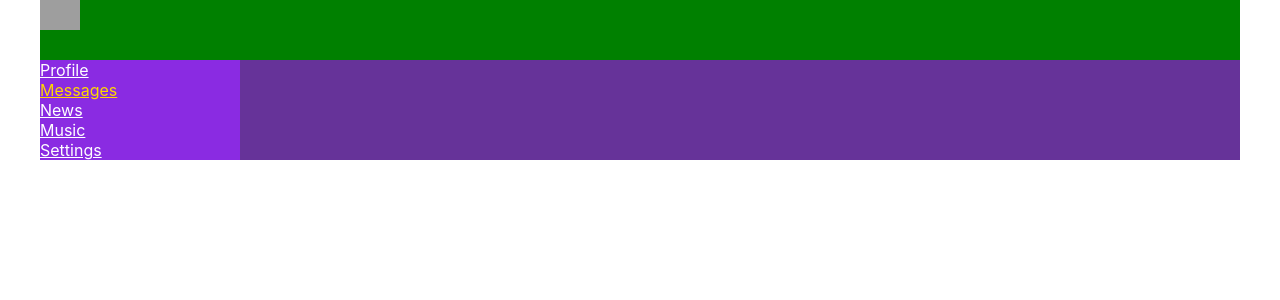
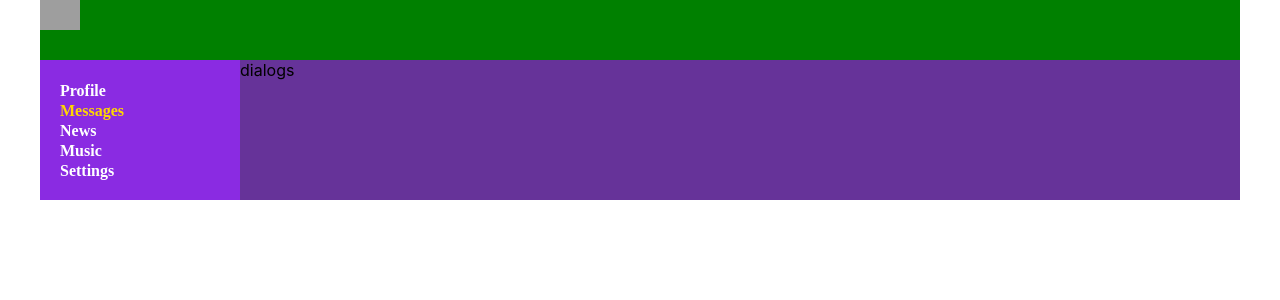
Before and after one commit to magomedov777/react-way-of-samurai-typescript, a React (Create React App) app: page /dialogs in a window 1280 px wide. Shown: the top 300 px of the page. Built offline with nearby package versions, Linux system fonts and the light colour scheme; grey boxes are pictures that could not be loaded.

Commit message:
styles refactoring

```diff
--- a/src/components/Dialogs.tsx
+++ b/src/components/Dialogs.tsx
@@ -3,7 +3,9 @@ import s from './Dialogs.module.css';
 
 const Dialogs = (props: any) => {
   return (
-    <div></div>
+    <div>
+      dialogs
+    </div>
   )
 }
 
--- a/src/components/Navbar.module.css
+++ b/src/components/Navbar.module.css
@@ -1,10 +1,14 @@
 .nav{
     grid-area: n;
     background-color: blueviolet;
+    padding: 20px;
   }
 
   .item a{
     color: white;
+    text-decoration: none;
+    font-weight: bold;
+    font-family: 'Times New Roman', Times, serif;
   }
 
   .item a.activeLink{
```
